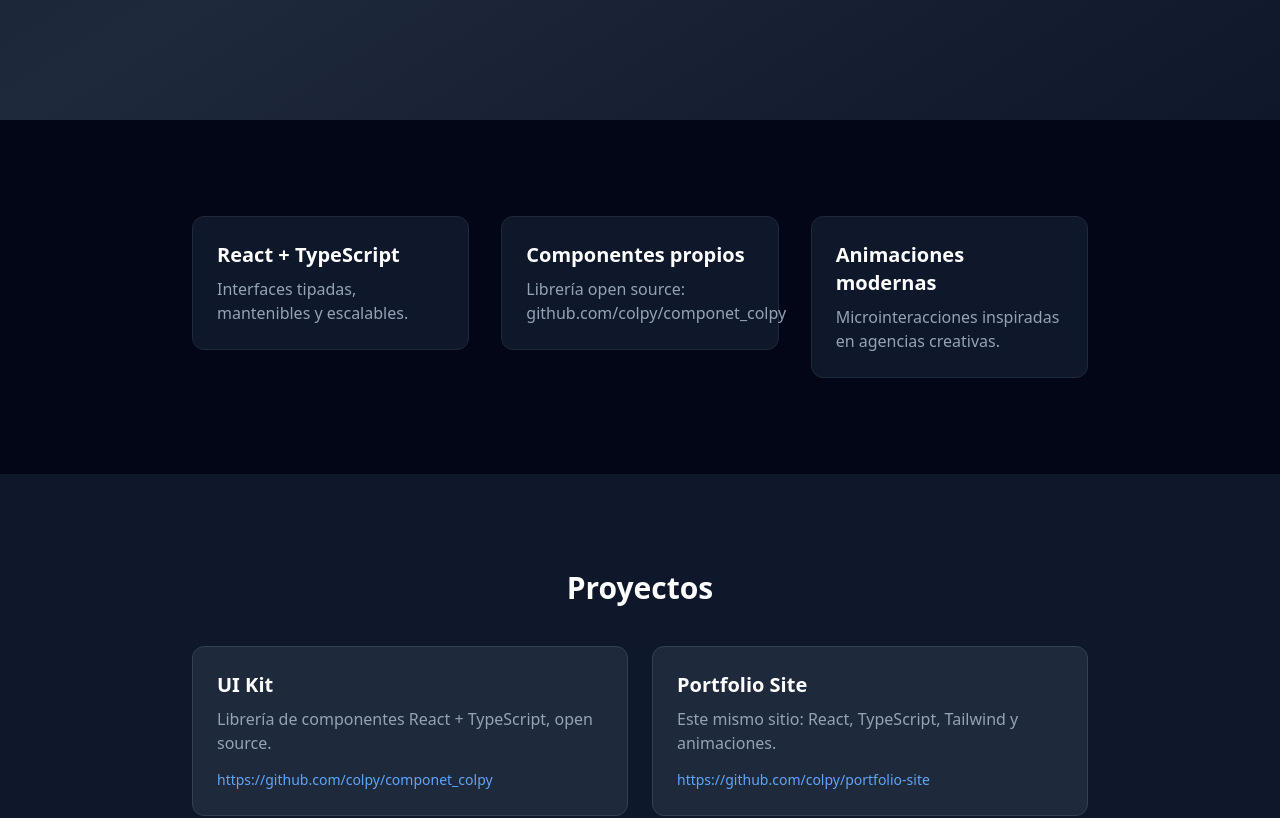
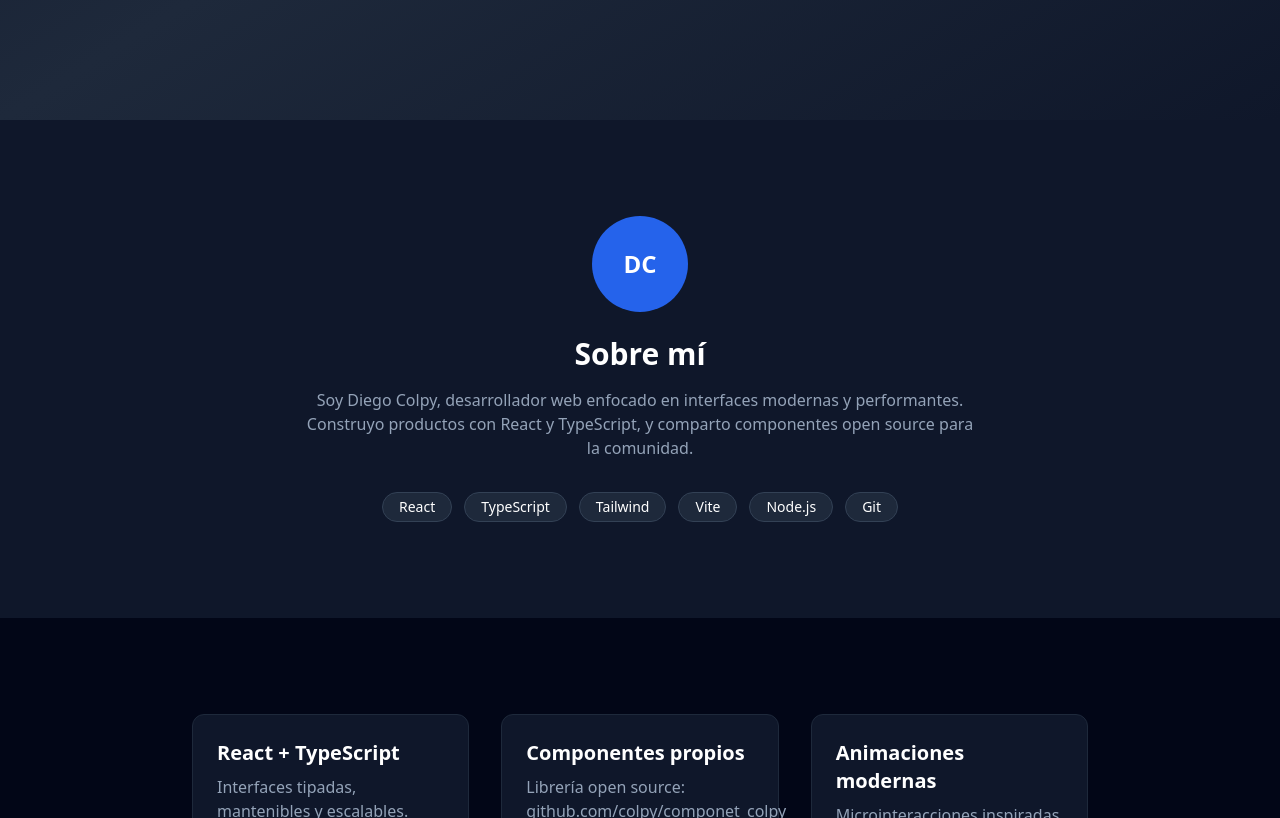
Before and after one commit to colpy/portfolio-site, a React (Vite) app: page / in a window 1280 px wide. Shown: the part 680-1498 px from the top of the page. Built offline with nearby package versions, Linux system fonts and the light colour scheme.

Commit message:
feat: agrega sección About

```diff
--- /dev/null
+++ b/src/components/About.tsx
@@ -0,0 +1,30 @@
+import { ScrollReveal } from "./ScrollReveal";
+
+const stack = ["React", "TypeScript", "Tailwind", "Vite", "Node.js", "Git"];
+
+export function About() {
+  return (
+    <section className="bg-slate-900 text-white py-24 px-6">
+      <ScrollReveal>
+        <div className="max-w-2xl mx-auto text-center">
+          <div className="w-24 h-24 mx-auto rounded-full bg-blue-600 flex items-center justify-center text-2xl font-bold mb-6">
+            DC
+          </div>
+          <h2 className="text-3xl font-bold mb-4">Sobre mí</h2>
+          <p className="text-slate-400 mb-8">
+            Soy Diego Colpy, desarrollador web enfocado en interfaces modernas
+            y performantes. Construyo productos con React y TypeScript,
+            y comparto componentes open source para la comunidad.
+          </p>
+          <div className="flex flex-wrap justify-center gap-3">
+            {stack.map((tech) => (
+              <span key={tech} className="bg-slate-800 border border-slate-700 rounded-full px-4 py-1 text-sm">
+                {tech}
+              </span>
+            ))}
+          </div>
+        </div>
+      </ScrollReveal>
+    </section>
+  );
+}
--- a/src/main.tsx
+++ b/src/main.tsx
@@ -5,6 +5,7 @@ import { Features } from "./components/Features";
 import { Projects } from "./components/Projects";
 import { Contact } from "./components/Contact";
 import { CustomCursor } from "./components/CustomCursor";
+import { About } from "./components/About";
 import "./index.css";
 
 
@@ -16,4 +17,4 @@ function App() {
   );
 }
 
-createRoot(document.getElementById("root")!).render(<><CustomCursor /><Hero /><Features /> <Projects /><Contact /></>);
+createRoot(document.getElementById("root")!).render(<><CustomCursor /><Hero /><About /><Features /> <Projects /><Contact /></>);
```
